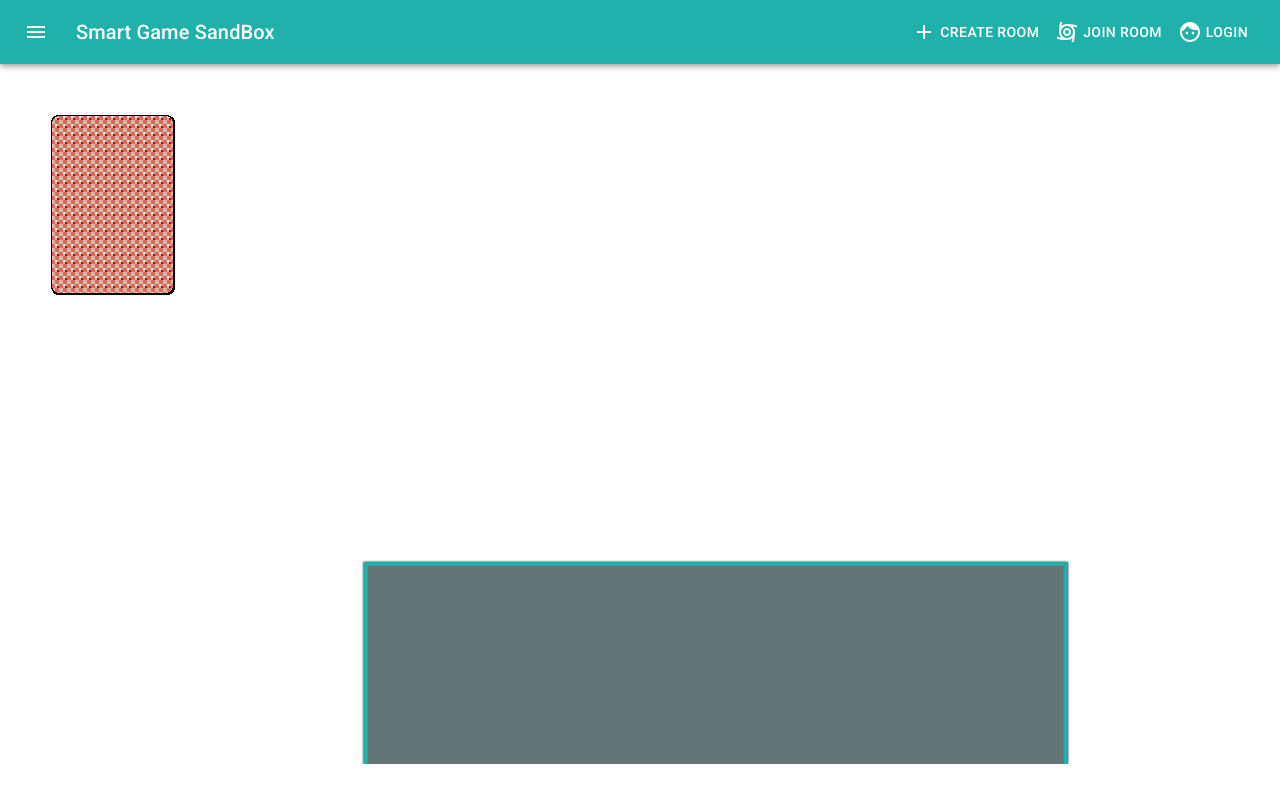
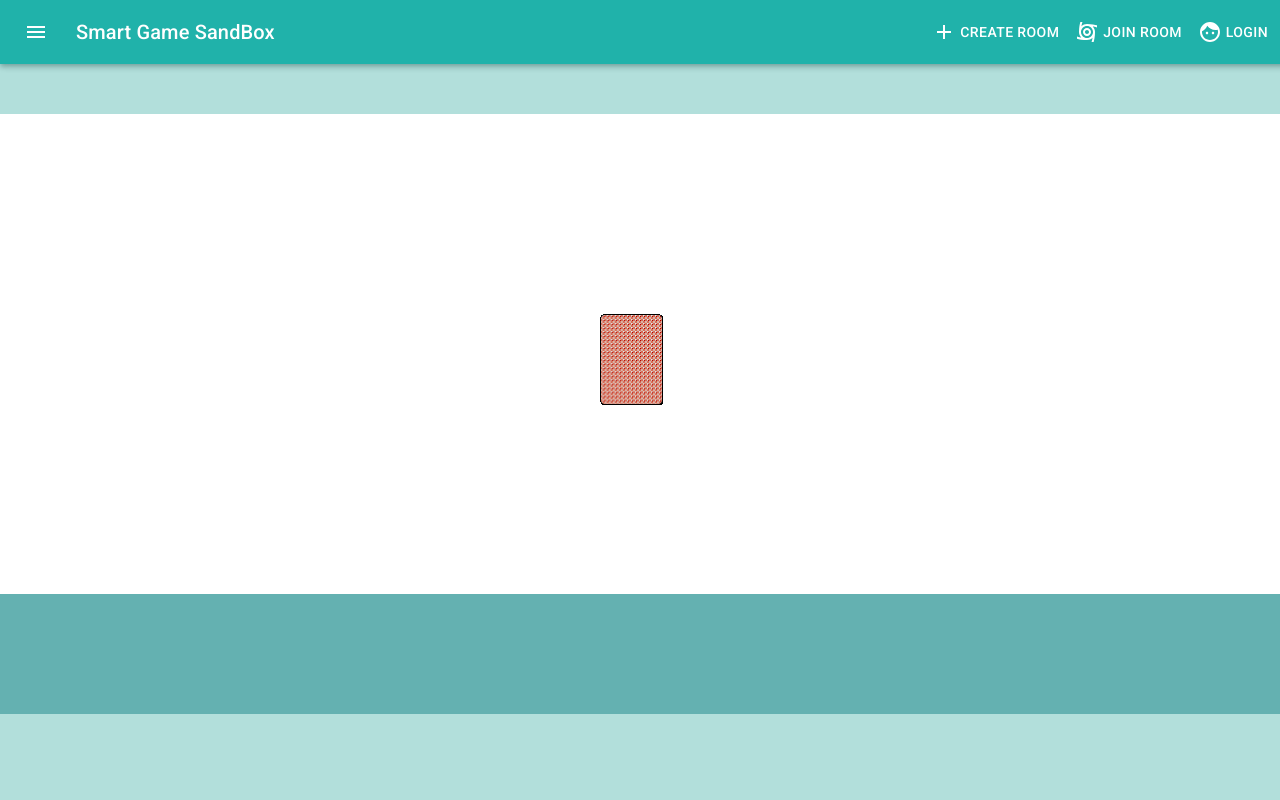
Before and after one commit to SmartGameSandbox/GameSandBox, a React (Create React App) app: page /room in a window 1280 px wide. Built offline with nearby package versions, Linux system fonts and the light colour scheme; no server answers.

Commit message:
finish demo prep

```diff
--- a/public/index.html
+++ b/public/index.html
@@ -29,7 +29,7 @@
 
 <body>
   <noscript>You need to enable JavaScript to run this app.</noscript>
-  <div id="root"></div>
+  <div id="root" style="height: 100%"></div>
   <!--
       This HTML file is a template.
       If you open it directly in the browser, you will see an empty page.
--- a/server.js
+++ b/server.js
@@ -65,9 +65,9 @@ io.on("connection", async (socket) => {
   });
 
   //socket for playerDiscardCard
-  socket.on("playerDiscardCard", ({ username, roomID, cardID }) => {
+  socket.on("playerDiscardCard", ({ username, roomID, card }) => {
     io.to(roomID).emit("playerDiscardCardUpdate", {
-      cardID: cardID,
+      card: card,
       username: username,
     });
   });
--- a/src/components/card/card.jsx
+++ b/src/components/card/card.jsx
@@ -1,5 +1,6 @@
 import React from 'react';
 import { Image } from 'react-konva';
+import * as Constants from '../../util/constants';
 
 class Card extends React.Component {
   state = {
@@ -42,6 +43,8 @@ class Card extends React.Component {
       <Image
         x={this.props.x}
         y={this.props.y}
+        height={Constants.CARD_HEIGHT}
+        width={Constants.CARD_WIDTH}
         image={this.state.image}
         ref={(node) => {
           this.imageNode = node;
--- a/src/components/hand/hand.jsx
+++ b/src/components/hand/hand.jsx
@@ -6,42 +6,45 @@ import * as Constants from '../../util/constants';
 // deck data
 const Hand = ({ cardsInHand, playerDiscardCard }) => {
     const [hands, setHands] = React.useState(cardsInHand);
-    const height = window.innerHeight;
-    const width = window.innerWidth;
-    const state = {
-        x: width / Constants.HAND_BOX_WIDTH_DIVIDER,
-        y: height / Constants.HAND_BOX_HEIGHT_DIVIDER,
+
+    React.useEffect(() => {
+        setHands(cardsInHand.map((card, index) => {
+            card.x= 30 + (Constants.HAND_CARD_GAP * (index + 1));
+            card.y= Constants.CANVAS_HEIGHT - Constants.HAND_HEIGHT + 15;
+            return card;
+        }));
+    }, [cardsInHand]);
+
+    const handleClick = (card) => {
+        setHands((prevHands) => {
+            return prevHands.map((hand) => {
+                if (hand.id === card.id) {
+                    hand.isFlipped = !hand.isFlipped;
+                    hand.imageSource = hand.isFlipped ? `${process.env.PUBLIC_URL}/assets/images/PokerCardBack.png` :
+                        `${process.env.PUBLIC_URL}/assets/images/PokerCardFront/card_${hand.id}.jpg`;
+                }
+                return hand;
+            });
+        });
     }
 
-    React.useEffect(() => {
-        setHands(cardsInHand);
-    }, [cardsInHand]);
-
     const onDragEnd = (e, card) => {
-        console.log(e.evt.clientX, e.evt.clientY);
-        console.log(width / Constants.HAND_BOX_WIDTH_DIVIDER, height / Constants.HAND_BOX_HEIGHT_DIVIDER);
-        if ((e.evt.clientX >= width / Constants.HAND_BOX_WIDTH_DIVIDER) &&
-            !(e.evt.clientY >= height / Constants.HAND_BOX_HEIGHT_DIVIDER)) {
-            playerDiscardCard(card, e.evt.clientX, e.evt.clientY);
+        if (e.evt.clientY <= Constants.CANVAS_HEIGHT - Constants.HAND_HEIGHT) {
+            playerDiscardCard(card, e.evt.offsetX - 0.5 * Constants.CARD_WIDTH, e.evt.offsetY - 0.5 * Constants.CARD_HEIGHT);
+        } else {
+            setHands([]);
+            setHands(hands);
         }
     }
 
     return (
         <>
-
             <Rect
-                strokeWidth={4} // border width
-                stroke="lightseagreen" // border color
-                // ref={this.shapeRef}
-                x={state.x}
-                y={state.y}
-                // value={this.state.cardNumber}
+                x={0}
+                y={Constants.CANVAS_HEIGHT - Constants.HAND_HEIGHT}
                 width={Constants.HAND_WIDTH}
                 height={Constants.HAND_HEIGHT}
-                fill={"rgb(100,117,117)"}
-                shadowBlur={2}
-            // draggable="true"
-            // onDragMove={this.handleDragMove}
+                fill={"rgba(100, 177, 177, 1)"}
             />
 
             { /*Map cards in hand to visible hand
@@ -51,15 +54,14 @@ const Hand = ({ cardsInHand, playerDiscardCard }) => {
                 <Group
                     key={card.id}
                     draggable
-                    // onClick={() => handleClick(card)}
-                    // onDragMove={(e) => onDragMove(e, card)}
                     onDragEnd={(e) => onDragEnd(e, card)}
+                    onClick={() => handleClick(card)}
                 >
                     <Card
                         src={card.imageSource}
                         id={card.id}
-                        x={state.x + (50 * (hands.indexOf(card) + 1))}
-                        y={state.y + 35}
+                        x={card.x}
+                        y={card.y}
                     />
                 </Group>
             ))}
--- a/src/components/rooms/room.jsx
+++ b/src/components/rooms/room.jsx
@@ -17,19 +17,16 @@ const Room = () => {
     const [imageUrl, setImageUrl] = React.useState('');
 
     const joinRoom = (roomID, roomPassword) => {
-        socket.emit("joinRoom", { roomID: roomID, password: roomPassword, username: username}, () => {});
+        socket.emit("joinRoom", { roomID: roomID, password: roomPassword, username: username }, () => { });
     }
 
     const handleMouseMove = (data) => {
-        socket.emit("mouseMove", { x: data.evt.offsetX, y: data.evt.offsetY, username: username, roomID: roomID}, (err) => {
+        socket.emit("mouseMove", { x: data.evt.offsetX, y: data.evt.offsetY, username: username, roomID: roomID }, (err) => {
             if (err) {
                 alert(err);
             }
         })
     }
-
-    const width = window.innerWidth - Constants.WINDOW_BUFFER_WIDTH;
-    const height = window.innerHeight - Constants.WINDOW_BUFFER_HEIGHT;
 
     React.useEffect(() => {
         socket.on("connect", () => {
@@ -53,17 +50,24 @@ const Room = () => {
     }, []);
 
     return (
-        <>  {
+        <>
+            <div style={styles.roomWrapper}>
+                <div
+                    style={styles.stageWrapper}
+                >
+                    {
                         imageUrl !== undefined && imageUrl !== '' && imageUrl !== null &&
-                <img style={styles.roomBackground} alt="board" src={imageUrl} />
+                        <img style={styles.board} alt="board" src={imageUrl} />
                     }
                     <Stage
-                width={width}
-                height={height}
+                        width={Constants.CANVAS_WIDTH}
+                        height={Constants.CANVAS_HEIGHT}
                         onMouseMove={(e) => handleMouseMove(e)}
                     >
-                <Table socket={socket} username={username}/>
+                        <Table socket={socket} username={username} />
                     </Stage>
+                </div>
+            </div>
         </>
     );
 }
--- a/src/components/rooms/roomStyle.js
+++ b/src/components/rooms/roomStyle.js
@@ -1,3 +1,5 @@
+import * as Constants from '../../util/constants';
+
 const styles = {
     textFieldStyle: {
         mb: 4.5,
@@ -14,18 +16,36 @@ const styles = {
         pt: 3,
         pl: 5
     },
-    roomBackground: {
+    board: {
         width: "900px",
         height: "500px",
         position: "absolute",
         marginLeft: "calc(50% - 450px)",
         marginTop: "60px",
-        zIndex: -1 ,
+        zIndex: -1,
         borderRadius: "5px"
     },
     createRoomButtonStyle: {
         bgcolor: 'lightseagreen',
         mt: "20px",
+    },
+    stageWrapper: {
+        backgroundColor: "white",
+        width: Constants.CANVAS_WIDTH + "px",
+        height: Constants.CANVAS_HEIGHT + "px",
+        display: "block",
+    },
+    roomWrapper: {
+        backgroundColor: "rgba(0, 150, 136, 0.3)",
+        width: "100%",
+        minWidth: `${Constants.CANVAS_WIDTH}px`,
+        paddingTop: "50px",
+        paddingLeft: `calc(50% - ${0.5 * Constants.CANVAS_WIDTH}px)`,
+        maxWidth: "100%",
+        margin: 0,
+        paddingBottom: "50px",
+        minHeight: "calc(100% - 64px)",
+        boxSizing: "border-box"
     }
 }
 
--- a/src/components/table/table.jsx
+++ b/src/components/table/table.jsx
@@ -22,8 +22,6 @@ const INITIAL_STATE = generateCards();
 const HAND_STATE = [];
 
 const Table = ({ socket, username }) => {
-    const height = window.innerHeight;
-    const width = window.innerWidth;
     const [currentUsername] = React.useState(username);
     const [cards, setCards] = React.useState(INITIAL_STATE);
     const [cursors, setCursors] = React.useState([]);
@@ -32,15 +30,11 @@ const Table = ({ socket, username }) => {
     React.useEffect(() => {
         socket.on('cardPositionUpdate', (data) => {
             if (data.username !== currentUsername) {
-                setCards((prevCards) => {
-                    return prevCards.map((card) => {
-                        if (card.id === data.cardID) {
-                            card.x = data.x;
-                            card.y = data.y;
-                        }
-                        return card;
-                    });
-                });
+                let newlist = cards.filter((card) => card.id !== data.cardID);
+                let targetCard = cards.find((card) => card.id === data.cardID);
+                targetCard.x = data.x;
+                targetCard.y = data.y;
+                setCards([...newlist, targetCard]);
             }
         });
 
@@ -89,9 +83,12 @@ const Table = ({ socket, username }) => {
             }
         })
 
-        // TODO:change func
         socket.on('playerDiscardCardUpdate', (data) => {
             if (data.username !== currentUsername) {
+                // add card in data to cards
+                setCards((prevCards) => {
+                    return prevCards.concat(data.card);
+                });
             }
         })
 
@@ -106,14 +103,14 @@ const Table = ({ socket, username }) => {
     }, [socket, currentUsername]);
 
     const playerDiscardCard = (card, positionX, positionY) => {
-        // . Add card to cards
+        // Add card to cards
         setCards((prevCards) => {
-            card.x = positionX - Constants.CARD_DRAW_WIDTH_OFFSET;
-            card.y = positionY - Constants.CARD_DRAW_HEIGHT_OFFSET;
+            card.x = positionX;
+            card.y = positionY;
             return [...prevCards, card];
         });
 
-        // socket.emit('playerDiscardCard', { cardID: card.id, username: username });
+        socket.emit('playerDiscardCard', { username: username, roomID: roomID, card: card });
         // Remove card from cardsInHand
         setCardsInHand((prevCards) => {
             return prevCards.filter((c) => {
@@ -153,28 +150,31 @@ const Table = ({ socket, username }) => {
                     console.error(err);
                 }
             });
+        socket.emit("mouseMove",
+            {
+                x: e.evt.offsetX,
+                y: e.evt.offsetY,
+                username: username,
+                roomID: roomID
+            }, (err) => {
+                if (err) {
+                    alert(err);
+                }
+            })
+    }
+
+    const onDragStart = (card) => {
+        // remove card from cards
+        let newlist = cards.filter((c) => {
+            return c.id !== card.id;
+        });
+        setCards([...newlist, card]);
     }
 
     const onDragEnd = (e, card) => {
-        console.log('Drag end');
-
-        // Update psuedo-z-index of card
-        setCards((prevCards) => {
-            return prevCards.filter((element) => {
-                return element.id !== card.id;
-            });
-        });
-        setCards((prevCards) => {
-            card.x = e.evt.offsetX - Constants.CARD_DRAW_WIDTH_OFFSET;
-            card.y = e.evt.offsetY - Constants.CARD_DRAW_HEIGHT_OFFSET;
-            return [...prevCards, card];
-        });
-
         // Area check for card draw
-        if ((e.evt.clientX >= width / Constants.CARD_HAND_HITBOX_WIDTH_DIVIDER) &&
-            (e.evt.clientY >= height / Constants.CARD_HAND_HITBOX_HEIGHT_DIVIDER)) {
+        if (e.evt.clientY >= Constants.CANVAS_HEIGHT - Constants.HAND_HEIGHT) {
             setCardsInHand((prevCards) => {
-                setCardFlip(card, false);
                 return [...prevCards, card];
             });
 
@@ -199,7 +199,6 @@ const Table = ({ socket, username }) => {
     return (
         <>
             <Layer>
-                <Cursors cursors={cursors} username={currentUsername} />
                 <Hand
                     playerDiscardCard={playerDiscardCard}
                     cardsInHand={cardsInHand}
@@ -211,6 +210,7 @@ const Table = ({ socket, username }) => {
                         draggable
                         onClick={() => handleClick(card)}
                         onDragMove={(e) => onDragMove(e, card)}
+                        onDragStart={() => onDragStart(card)}
                         onDragEnd={(e) => onDragEnd(e, card)}
                     >
                         <Card
@@ -223,6 +223,9 @@ const Table = ({ socket, username }) => {
                     </Group>
                 ))}
             </Layer>
+            <Layer>
+                <Cursors cursors={cursors} username={currentUsername} />
+            </Layer>
         </>
     );
 };
--- a/src/index.css
+++ b/src/index.css
@@ -1,5 +1,14 @@
+html {
+  height: 100%;
+  width: 100%;
+  min-width: 1300px;
+  margin: 0;
+}
+
 body {
   margin: 0;
+  height: 100%;
+  width: 100%;
   font-family: -apple-system, BlinkMacSystemFont, 'Segoe UI', 'Roboto', 'Oxygen',
     'Ubuntu', 'Cantarell', 'Fira Sans', 'Droid Sans', 'Helvetica Neue',
     sans-serif;
--- a/src/util/constants.jsx
+++ b/src/util/constants.jsx
@@ -1,21 +1,19 @@
 
 // Hand Constants
-export const HAND_BOX_HEIGHT_DIVIDER = 1.6
-export const HAND_BOX_WIDTH_DIVIDER = 3.5
-export const HAND_WIDTH = 700
-export const HAND_HEIGHT = 250
+
+export const HAND_WIDTH = 1400
+export const HAND_HEIGHT = 120
 export const CARD_DIVIDER_WIDTH_X = 30
 
 // Deck Constants
-export const DECK_STARTING_POSITION_X = 50
-export const DECK_STARTING_POSITION_Y = 50
+export const DECK_STARTING_POSITION_X = 600
+export const DECK_STARTING_POSITION_Y = 200
 
 // Canvas Constants
-export const WINDOW_BUFFER_HEIGHT = 100
-export const WINDOW_BUFFER_WIDTH = 25
+export const CANVAS_HEIGHT = 600;
+export const CANVAS_WIDTH = 1300;
 
 // Card Constants
-export const CARD_HAND_HITBOX_WIDTH_DIVIDER = 3.6
-export const CARD_HAND_HITBOX_HEIGHT_DIVIDER = 1.7
-export const CARD_DRAW_HEIGHT_OFFSET = 100
-export const CARD_DRAW_WIDTH_OFFSET = 50
+export const CARD_HEIGHT = 90.5;
+export const CARD_WIDTH = 62.5;
+export const HAND_CARD_GAP = 30;
```
Lines whose indentation alone changed are shown as unchanged.
